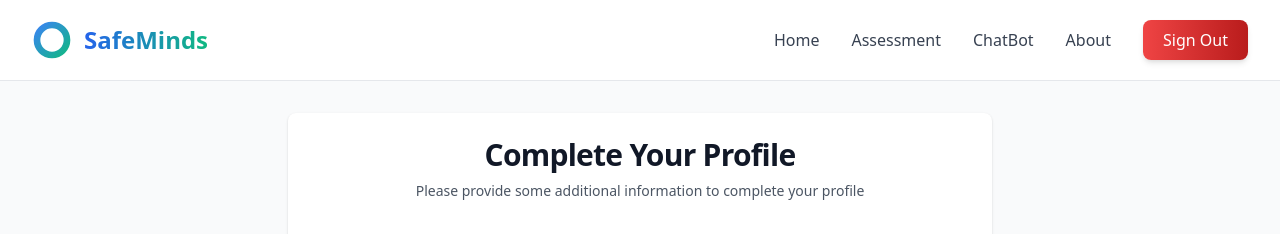
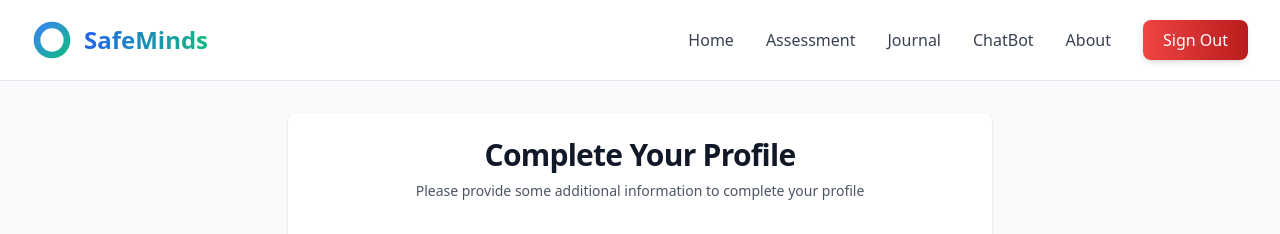
Before and after one commit to HackByte3-0/SafeMind-AI, a Django app: page /profile/complete/ in a window 1280 px wide. Shown: the top 234 px of the page. Run offline with Django 5.2, Linux system fonts and the light colour scheme; the visitor is signed in with stand-in values (Sample User, id 1); data comes from the database, SQL or seed files in the repository.

Commit message:
Updated the header and Updated requirements

```diff
--- a/requirements.txt
+++ b/requirements.txt
@@ -4,4 +4,5 @@ opencv
 pillow
 django-jsonfield
 distutils==1.26.3
-SpeechRecognition>=3.8.1
+pocketsphinx==5.0.4
+PyAudio==0.2.14
--- a/templates/includes/header.html
+++ b/templates/includes/header.html
@@ -19,7 +19,7 @@
         <ul class="flex space-x-8 py-1 items-center">
           <li><a href="{% url 'home' %}" class="text-gray-700 font-medium hover:text-blue-600 transition duration-200">Home</a></li>
           <li><a href="{% url 'dashboard' %}" class="text-gray-700 font-medium hover:text-blue-600 transition duration-200">Assessment</a></li>
-
+          <a href="{% url 'journal' %}" class="text-gray-700 font-medium hover:text-blue-600 transition duration-200">Journal</a></li>
           <li><a href="{% url 'chatbot' %}" class="text-gray-700 font-medium hover:text-blue-600 transition duration-200">ChatBot</a></li>
           <li><a href="{% url 'about' %}" class="text-gray-700 font-medium hover:text-blue-600 transition duration-200">About</a></li>
           <li>
```
